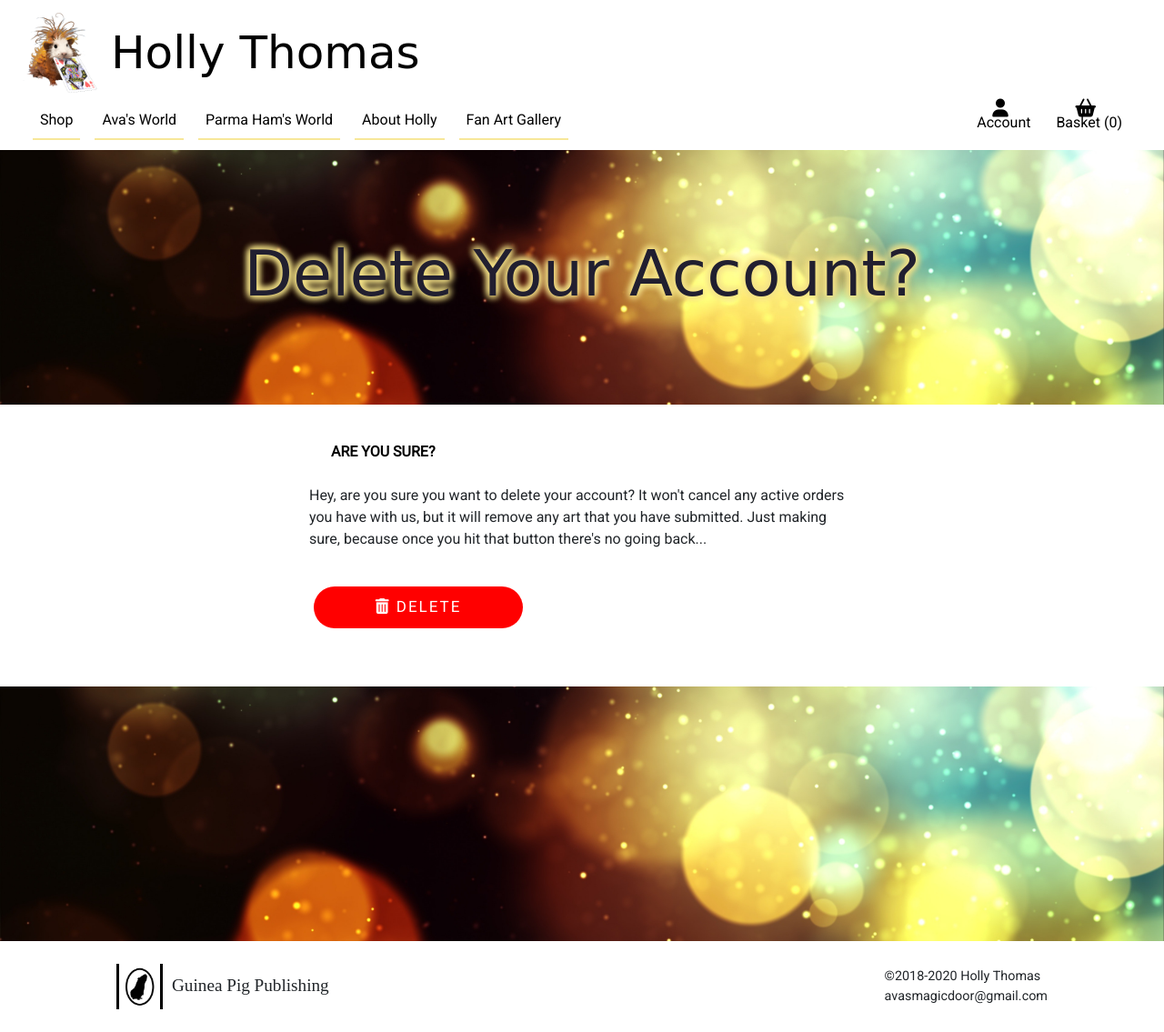
After one commit to Code-Institute-Submissions/Author-Site, a Django app: page /profile/delete_profile/ in a window 1280 px wide. The commit adds this page. Shown: the whole page at 91% size. Run offline with Django 3.2, Linux system fonts and the light colour scheme; the visitor is signed in with stand-in values (Sample User, id 1); some libraries are stand-ins or nearby versions; some web fonts are replaced.

Commit message:
Delete account view & template

```diff
--- /dev/null
+++ b/profiles/templates/profiles/delete_profile.html
@@ -0,0 +1,48 @@
+{% extends 'base.html' %}
+{% load static %}
+
+{% block extra_css %}
+    <link rel="stylesheet"
+        href="{% static 'profiles/css/profiles.css' %}">
+{% endblock %}
+
+
+<!-- PARALAX HEADING -->
+{% block paralax_title%} Delete Your Account? {% endblock%}
+
+
+{% block content %}
+
+    <section id="profile-details">
+
+        <div id="profile-details-form-container">
+            <form action="{% url 'delete_profile' %}" method="POST" >
+                {% csrf_token %}
+
+                <!-- MINI HEADING -->
+                <div class="my-4 ml-4">
+                    <span class="form-section-heading">Are You Sure?</span>
+                </div>
+
+                <p>
+                    Hey, are you sure you want to delete your account? It
+                    won't cancel any active orders you have with us, but it
+                    will remove any art that you have submitted. Just making
+                    sure, because once you hit that button there's no going back...
+                </p>
+
+
+                <div>
+                    <button class="delete-button my-4">
+                        <span class="icon">
+                            <i class="fas fa-trash-alt"></i>
+                        </span>
+                        <span>Delete</span>
+                    </button>
+                </div>
+            </form>
+        </div>
+
+    </section>
+
+{% endblock %}
--- a/profiles/urls.py
+++ b/profiles/urls.py
@@ -4,6 +4,7 @@ from . import views
 
 urlpatterns = [
     path('', views.update_profile, name='update_profile'),
+    path('delete_profile/', views.delete_profile, name='delete_profile'),
     path('orders', views.orders, name='orders'),
     path('order', views.order, name='order'),
 ]
--- a/profiles/views.py
+++ b/profiles/views.py
@@ -1,4 +1,4 @@
-from django.shortcuts import render
+from django.shortcuts import render, redirect, reverse
 from django.contrib import messages
 from django.contrib.auth.decorators import login_required
 
@@ -32,6 +32,18 @@ def update_profile(request):
     }
 
     return render( request, 'profiles/update_profile.html', context)
+
+@login_required
+def delete_profile(request):
+
+    if request.method == 'POST':
+        request.user.delete()
+
+        messages.success(request, 'Account deleted successfully')
+        redirect_url = reverse('index')
+        return redirect(redirect_url)
+
+    return render( request, 'profiles/delete_profile.html')
 
 
 @login_required
```
Also changed, not shown: profiles/templates/profiles/update_profile.html (+9 -0 lines).
